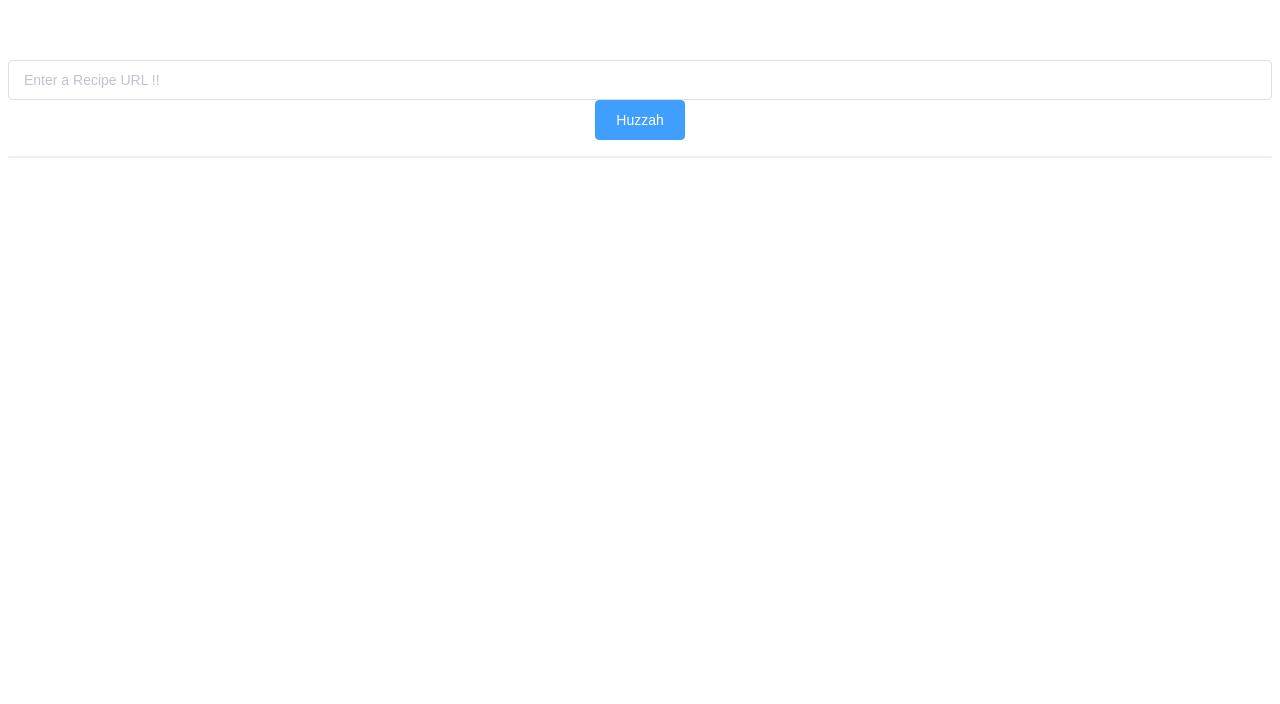
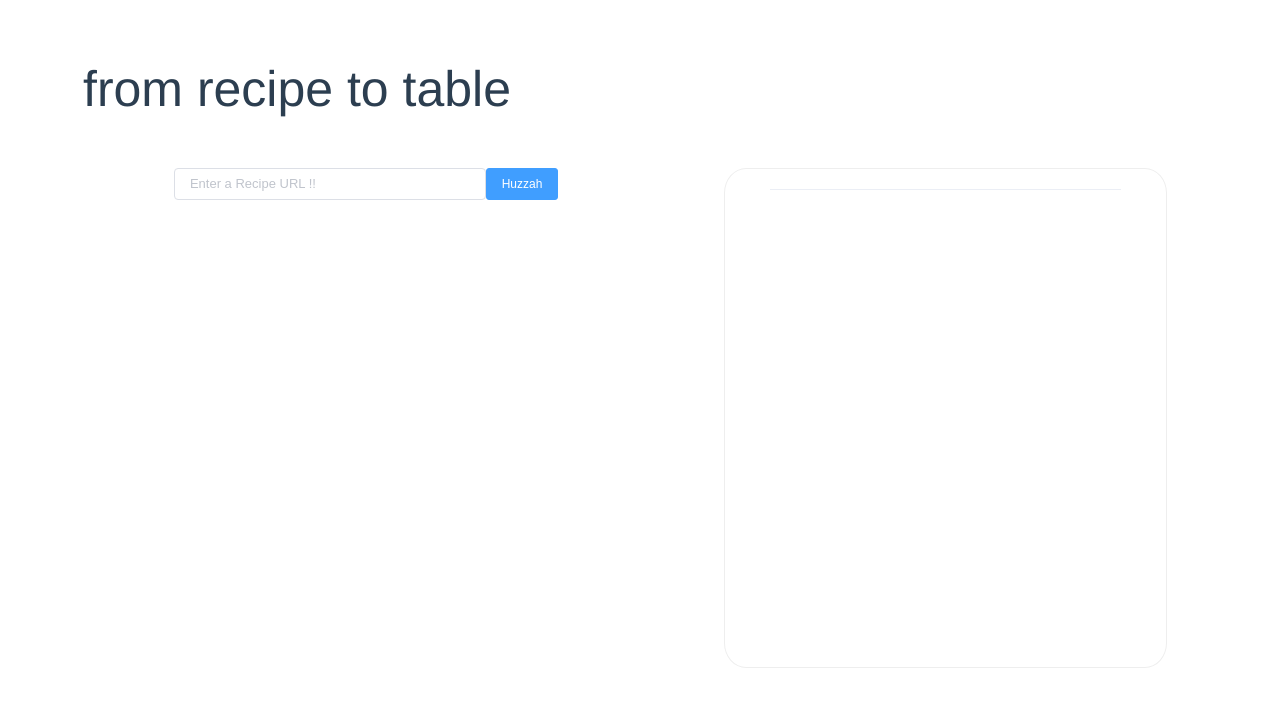
Before and after one commit to leearaneta/frtt, a Vue app: page / in a window 1280 px wide. Shown: the top 704 px of the page. Built offline with nearby package versions, Linux system fonts and the light colour scheme.

Commit message:
styling stuff

```diff
--- a/src/App.vue
+++ b/src/App.vue
@@ -1,8 +1,21 @@
 <template>
   <div id="app">
-    <SearchContainer />
-    <RecipeNamesContainer />
-    <IngredientsContainer />
+    <MainHeader />
+    <div style="display: flex; justify-content: space-evenly;">
+      <el-container style="flex: 0 0 40%">
+        <el-header style="height:42px;">
+          <SearchContainer />
+        </el-header>
+        <el-main>
+          <RecipeNamesContainer />
+        </el-main>
+      </el-container>
+      <el-container style="border: 1px solid #eee; border-radius: 5%; flex: 0 0 35%">
+        <el-main>
+          <IngredientsContainer />
+        </el-main>
+      </el-container>
+    </div>
   </div>
 </template>
 
@@ -10,13 +23,15 @@
 import SearchContainer from './components/smart/SearchContainer.vue'
 import RecipeNamesContainer from './components/smart/RecipeNamesContainer.vue'
 import IngredientsContainer from './components/smart/IngredientsContainer.vue'
+import MainHeader from './components/dumb/MainHeader.vue'
 
 export default {
   name: 'App',
   components: {
     SearchContainer,
     RecipeNamesContainer,
-    IngredientsContainer
+    IngredientsContainer,
+    MainHeader
   }
 }
 </script>
@@ -30,4 +45,11 @@ export default {
   color: #2c3e50;
   margin-top: 60px;
 }
+
+.el-container {
+  flex: 0 0 40%;
+  padding: 0 25px 0 25px;
+  height:500px;
+}
+
 </style>
--- /dev/null
+++ b/src/components/dumb/MainHeader.vue
@@ -0,0 +1,19 @@
+<template>
+  <div class="main-header">
+    from recipe to table
+  </div>
+</template>
+
+<script>
+export default {
+  name: 'MainHeader'
+}
+</script>
+
+<style scoped>
+.main-header {
+  font-size: 50px;
+  text-align: left;
+  margin: 0 0 50px 75px;
+}
+</style>
--- a/src/components/dumb/RecipeName.vue
+++ b/src/components/dumb/RecipeName.vue
@@ -1,20 +1,17 @@
 <template>
-  <li>
-    <div>
-      <div>{{name}}</div>
-      <el-button
-        icon="el-icon-delete"
+  <li style="display: flex; margin-bottom: 10px; justify-content: space-between;">
+      <i
+        class="el-icon-delete recipe-name"
         size="mini"
         @click='handleRemove'
       />
+      <div>{{name}}</div>
       <el-input-number
+        class="recipe-name"
         size="mini"
-        min=0
-        type="number"
         controls-position="right"
         v-model='qty'
       />
-    </div>
   </li>
 </template>
 
@@ -43,6 +40,10 @@ export default {
 
 <style>
 
+.recipe-name {
+  margin: 0 10px 0px 10px;
+}
+
 .el-input-number--mini {
   width: 50px;
 }
--- a/src/components/smart/IngredientsContainer.vue
+++ b/src/components/smart/IngredientsContainer.vue
@@ -1,5 +1,5 @@
 <template>
-  <el-collapse v-bind:value="defaultExpanded">
+  <el-collapse v-bind:value="defaultExpanded" style="height:500px;width:100%;">
     <Ingredient
       v-for="(ingredient, index) in ingredientsList"
       :name="ingredient.name"
--- a/src/components/smart/RecipeNamesContainer.vue
+++ b/src/components/smart/RecipeNamesContainer.vue
@@ -1,5 +1,5 @@
 <template>
-  <ul>
+  <ul style="padding-left:0px;">
     <RecipeName
       v-for="(name, index) in recipeNames"
       :name='name'
@@ -33,6 +33,6 @@ export default {
 
 <style scoped>
 ul {
-  list-style-type: none
+  list-style-type: none;
 }
 </style>
--- a/src/components/smart/SearchContainer.vue
+++ b/src/components/smart/SearchContainer.vue
@@ -1,12 +1,13 @@
 <template>
   <div>
-    <div>{{ error }}</div>
     <el-input
+      size="small"
+      style="width:75%;"
       placeholder="Enter a Recipe URL !!"
       v-model="search"
       clearable
     />
-    <el-button type="primary" v-on:click="handleClick">Huzzah</el-button>
+    <el-button type="primary" :loading="loading" size="small" @click="handleClick">Huzzah</el-button>
   </div>
 </template>
 
@@ -16,7 +17,9 @@ import { mapActions, mapState } from 'vuex'
 export default {
   name: 'SearchContainer',
   data: function () {
-    return { search: '' }
+    return {
+      search: ''
+    }
   },
   methods: {
     ...mapActions(['submitURL']),
@@ -26,10 +29,12 @@ export default {
     }
   },
   computed: mapState({
-    error: state => state.shoppingList.error
+    error: state => state.shoppingList.error,
+    loading: state => state.shoppingList.loading
   })
 }
 </script>
 
 <style scoped>
+
 </style>
--- a/src/store/modules/shoppingList.js
+++ b/src/store/modules/shoppingList.js
@@ -44,17 +44,20 @@ function merge (ingredients) {
     let [qty, unit] = combineIngredients(splits)
     return { ...bareIngredient, unit, qty }
   } catch (e) {
-    return { ...bareIngredient, expand: true } // maybe set this to active:true
+    return { ...bareIngredient, expand: true }
   }
 }
 
 const state = {
   recipes: [],
-  error: ''
+  error: '',
+  loading: false
 }
 
+let abbreviateName = (name) => { return name.length <= 50 ? name : name.slice(0, 45) + '...' }
+
 const getters = {
-  recipeNames: state => state.recipes.map(x => x.name),
+  recipeNames: state => state.recipes.map(x => x.name).map(abbreviateName),
   getRecipeByURL: (state) => (url) => state.recipes.find(r => r.url === url),
   ingredientsList: state => {
     return _.chain(state.recipes)
@@ -90,6 +93,9 @@ const mutations = {
   },
   setError (state, error) {
     state.error = error
+  },
+  setLoading (state, loading) {
+    state.loading = loading
   }
   // TODO: change amount of servings
 }
@@ -100,6 +106,7 @@ const actions = {
       commit('setError', 'that url has already been submitted')
       return
     }
+    commit('setLoading', true)
     let myAxios = axios.create({
       baseURL: 'http://localhost:8081',
       headers: {
@@ -116,6 +123,9 @@ const actions = {
         console.log(error)
         commit('setError', "sorry, we can't handle that url :(")
       })
+      .finally(() => {
+        commit('setLoading', false)
+      })
   }
 }
 
```
